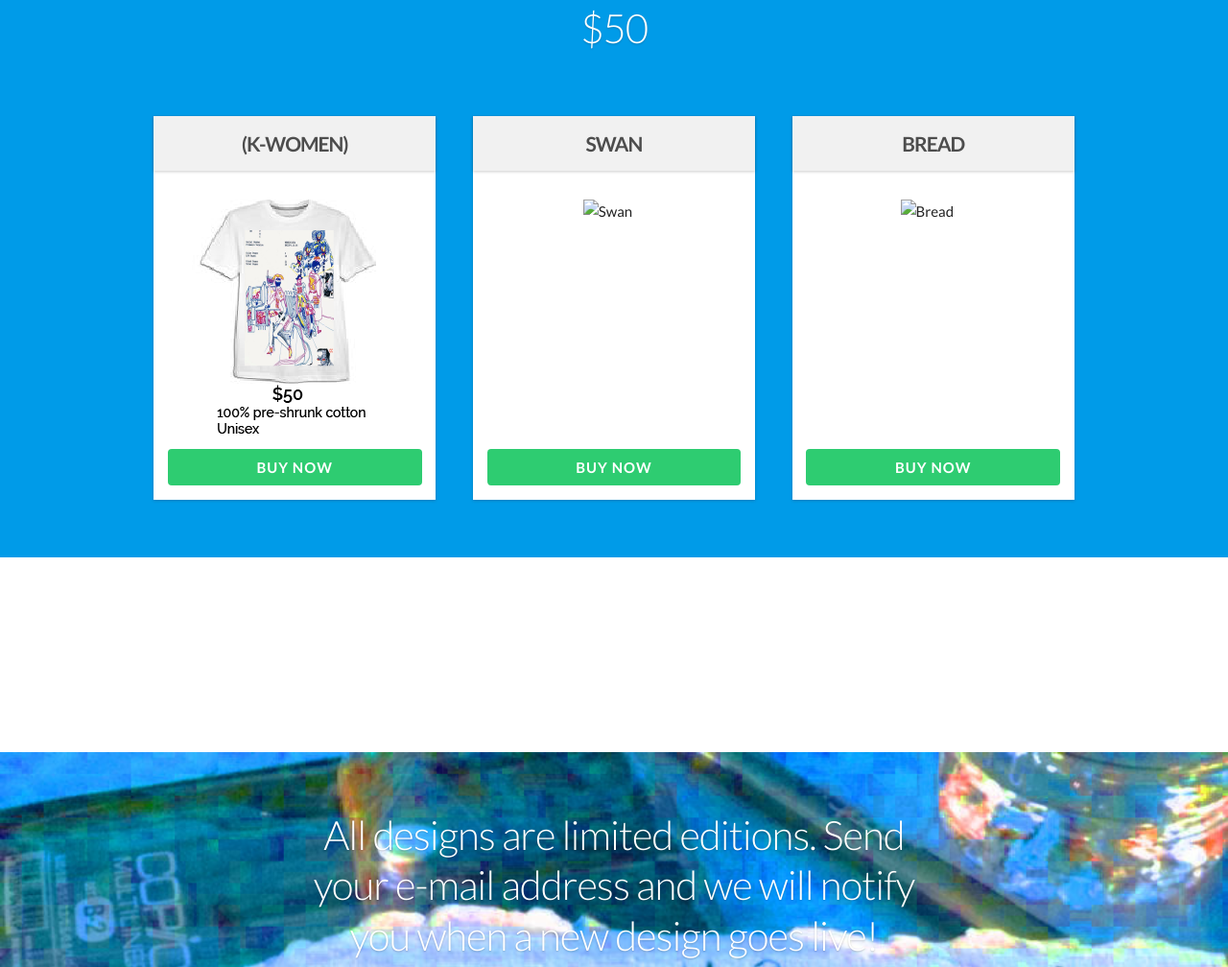
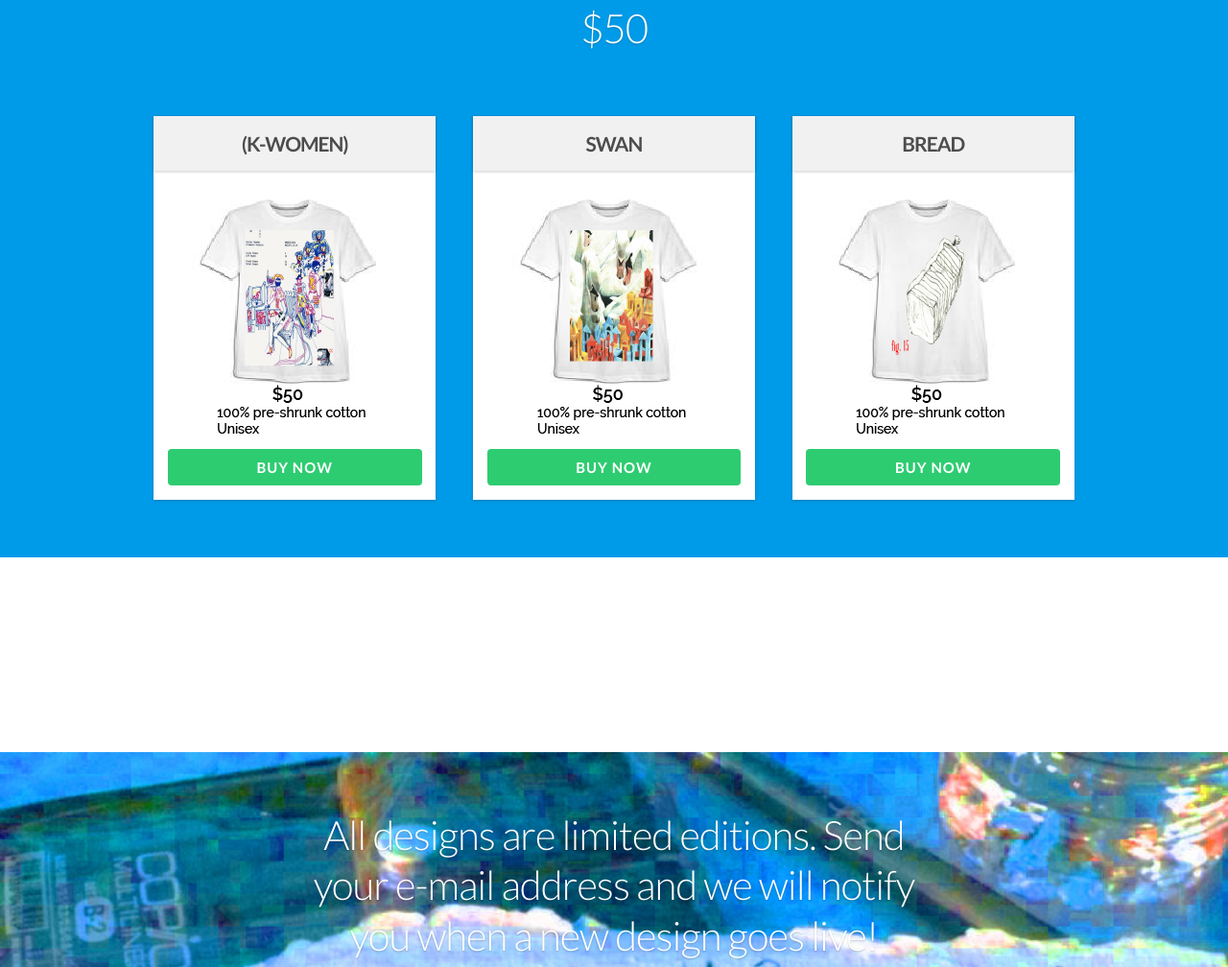
Before and after one commit to kriscoll/CamShop, a plain HTML site: page index.html in a window 1280 px wide. Shown: the part 800-1808 px from the top of the page at 96% size. Drawn offline with nearby package versions, Linux system fonts and the light colour scheme; a script that the page names is missing.

Commit message:
Update flash shirts

```diff
--- a/index.html
+++ b/index.html
@@ -217,7 +217,7 @@
     </header>
 
     <section>
-   <img src=""Images/T-shirtTemplate-02.png"" alt="Swan" /></a>
+   <img src="Images/T-shirtTemplate-02.png" alt="Swan" /></a>
     <h4><span></span></h4>
 
 
@@ -239,7 +239,7 @@
    </header>
 
    <section>
-   <img src=""Images/T-shirtTemplate-03.png"" alt="Bread" /></a>
+   <img src="Images/T-shirtTemplate-03.png" alt="Bread" /></a>
 
    <h4><span></span></h4>
 
```
